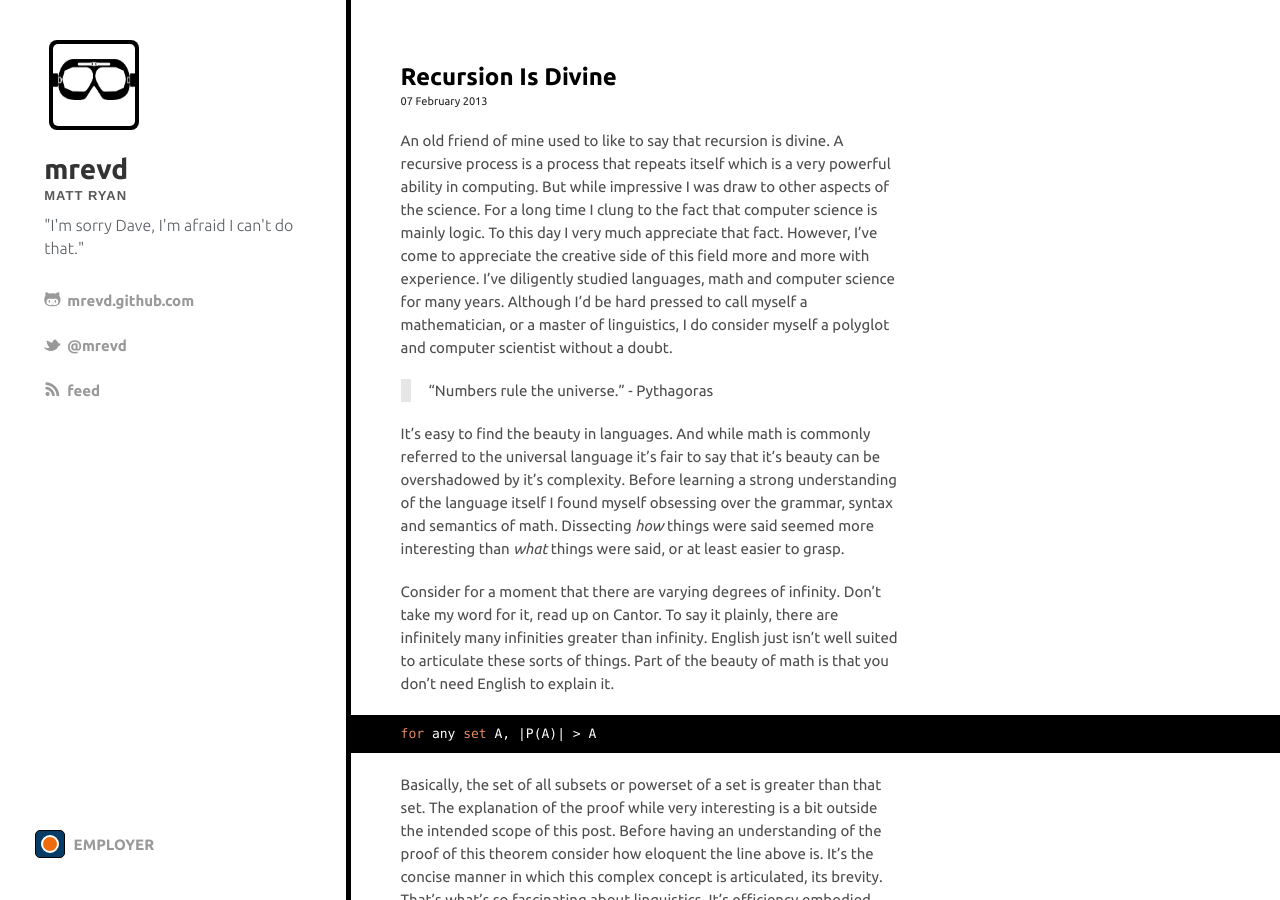
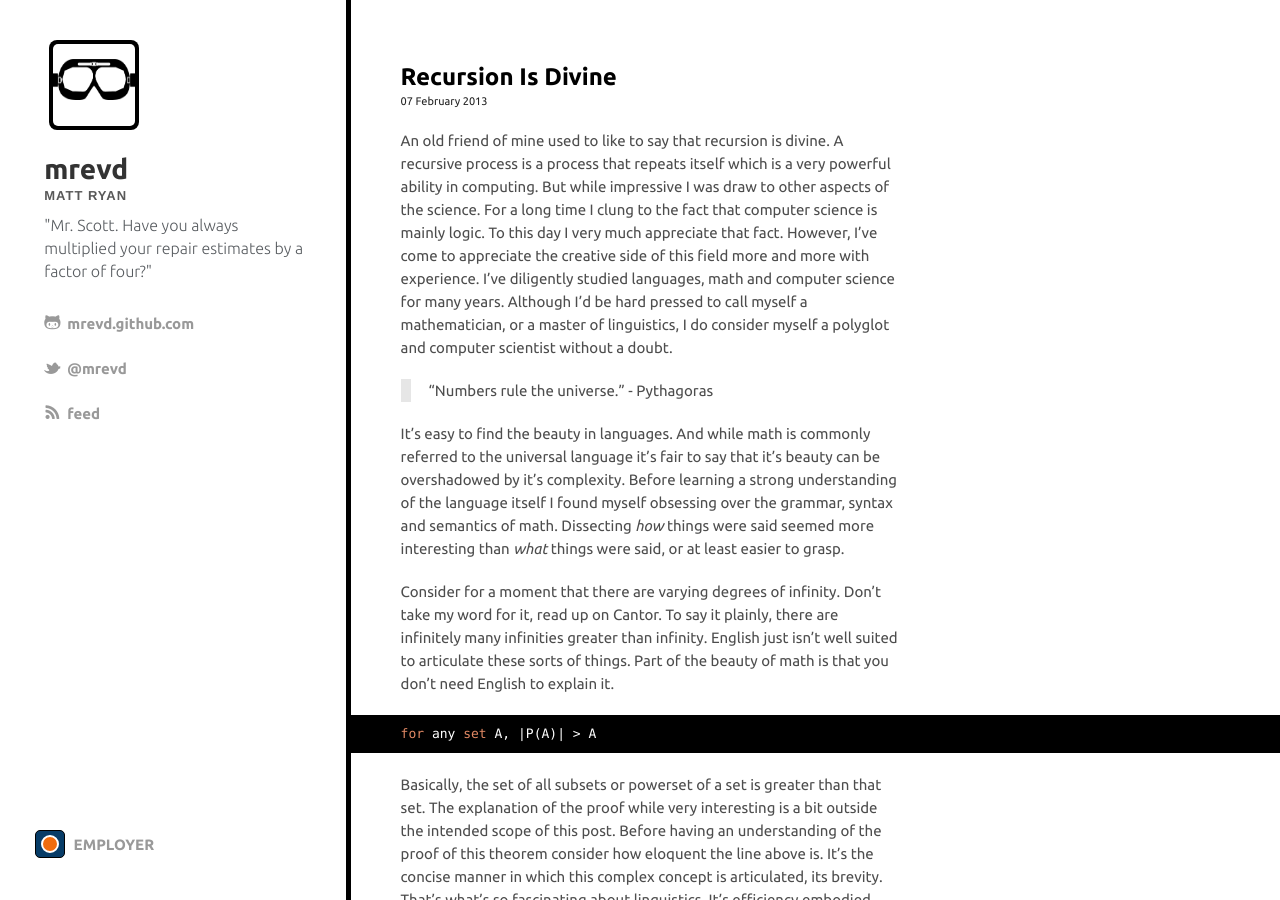
Before and after one commit to rattlion/rattlion.github.com, a Jekyll site: the page built from index.html, in a window 1280 px wide and 900 px high. Built offline with Jekyll 4.4.1, drawn with Linux system fonts in a browser that asks for light colours; nearby versions of some CDN libraries.

Commit message:
Next quote

```diff
--- a/_layouts/default.html
+++ b/_layouts/default.html
@@ -35,7 +35,7 @@
       </li>
       <li class="tagline">
         <h2 id="tagline">
-          "I'm sorry Dave, I'm afraid I can't do that."
+          "Mr. Scott. Have you always multiplied your repair estimates by a factor of four?"
         </h2>
       </li>
       <li class="link website">
```
